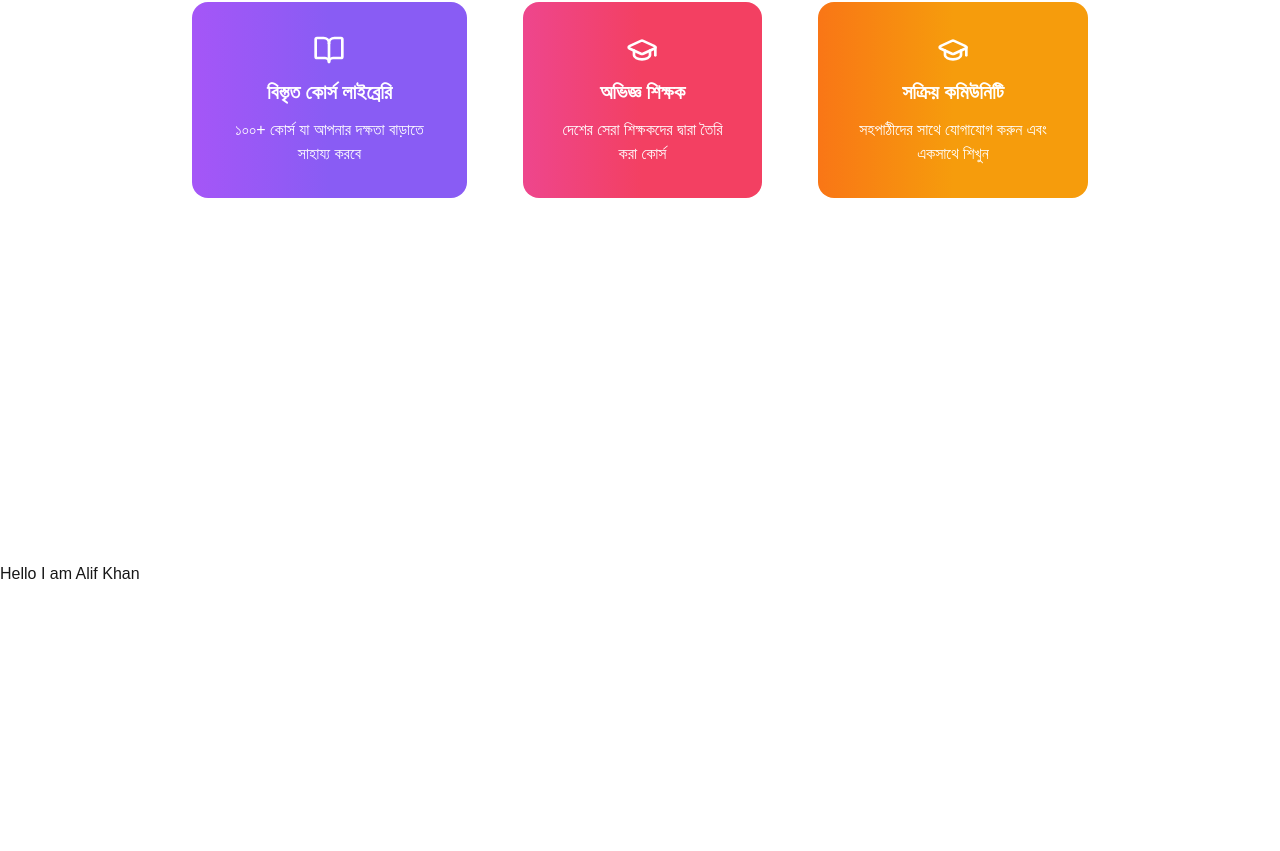
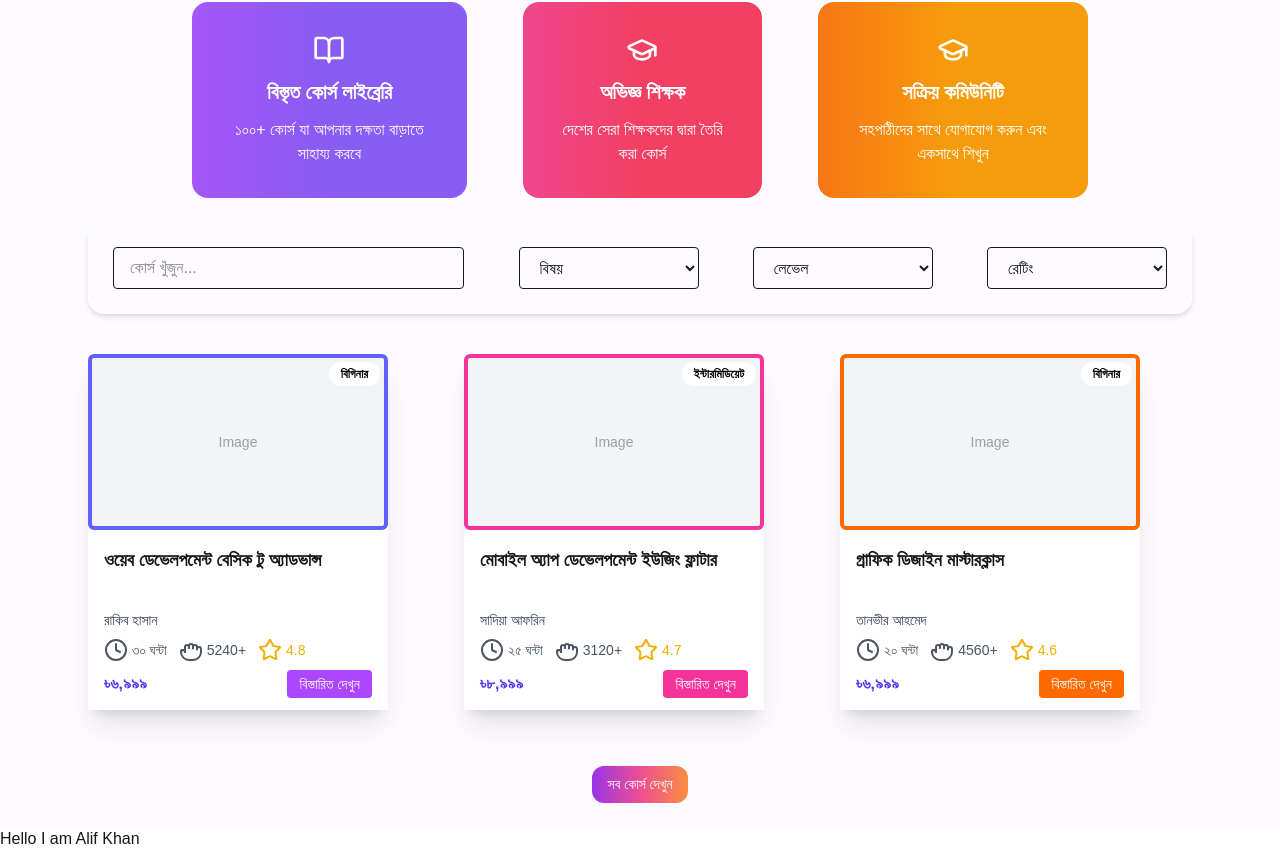
Before and after one commit to MD-Ishan-Rana-MIR/Biddayon-Frontend, a Next.js app: page / in a window 1280 px wide. Shown: the part 1237-2088 px from the top of the page. Before the commit the page ends 1823 px from the top, so only its background shows below. Built offline with nearby package versions, Linux system fonts and the light colour scheme.

Commit message:
popular course section completed

```diff
--- a/src/app/layout.tsx
+++ b/src/app/layout.tsx
@@ -30,7 +30,7 @@ export default function RootLayout({
         className={`${geistSans.variable} ${geistMono.variable} antialiased`}
       >
         <Navbar></Navbar>
-        <main className=" min-h-screen mt-[71px]   mx-auto " >
+        <main className=" min-h-screen pt-[71px] bg-[#FDFBFF]  mx-auto " >
           {children}
         </main>
         <Footer></Footer>
--- a/src/pages/home-page/HomePage.tsx
+++ b/src/pages/home-page/HomePage.tsx
@@ -1,12 +1,14 @@
 import React from 'react'
 import Banner from './Banner'
 import OurCharacter from './OurCharacter'
+import PopularCourse from './PopularCourse'
 
 const HomePage : React.FC = () => {
   return (
     <div>
       <Banner></Banner>
       <OurCharacter/>
+      <PopularCourse/>
     </div>
   )
 }
--- a/src/pages/home-page/OurCharacter.tsx
+++ b/src/pages/home-page/OurCharacter.tsx
@@ -6,14 +6,14 @@ import { motion } from "framer-motion";
 
 const OurCharacter: React.FC = () => {
     return (
-        <div className=' h-screen ' >
-            <div className='mt-32 ' >
+        <div className=' ' >
+            <div className='lg:mt-32 mt-16' >
                 <div>
-                    <button className=' bgGradientColor block mx-auto px-4 py-1 rounded-3xl text-white font-semibold ' >আমাদের বৈশিষ্ট্য</button>
-                    <h1 className='textGradient font-bold text-6xl text-center  leading-24 ' >কেন আমাদের প্লাটফর্ম বেছে নিবেন?</h1>
-                    <h1 className='text-center text-[#6b7280] text-2xl ' >আমাদের প্লাটফর্ম আপনাকে সর্বোচ্চ মানের শিক্ষা প্রদান করে, যা আপনার ক্যারিয়ার উন্নয়নে সাহায্য করবে।</h1>
+                    <button className=' bgGradientColor block mx-auto lg:px-4 px-2 py-1 rounded-3xl text-white font-semibold ' >আমাদের বৈশিষ্ট্য</button>
+                    <h1 className='textGradient font-bold text-2xl my-3 lg:my-0 lg:text-6xl text-center  lg:leading-24 ' >কেন আমাদের প্লাটফর্ম বেছে নিবেন?</h1>
+                    <h1 className='text-center text-[#6b7280] text-lg lg:text-2xl ' >আমাদের প্লাটফর্ম আপনাকে সর্বোচ্চ মানের শিক্ষা প্রদান করে, যা আপনার ক্যারিয়ার উন্নয়নে সাহায্য করবে।</h1>
                 </div>
-                <div className=' max-w-4xl mx-auto flex flex-row justify-between gap-x-14 mt-20  ' >
+                <div className=' max-w-4xl mx-auto flex flex-col lg:flex-row justify-between space-y-7 lg:space-y-0 px-4 lg:px-0 gap-x-14 mt-10 lg:mt-20  ' >
                     {/* 1st  card  */}
                     <motion.div
                         whileHover={{ y: -10 }}
--- /dev/null
+++ b/src/pages/home-page/PopularCourse.tsx
@@ -0,0 +1,169 @@
+'use client';
+
+import { Clock, GrabIcon, Star } from 'lucide-react';
+import Link from 'next/link';
+import { useState } from 'react';
+
+interface Course {
+  title: string;
+  instructor: string;
+  duration: string;
+  students: string;
+  rating: number;
+  price: string;
+  badge: string;
+  borderColor: string;
+  buttonColor: string;
+}
+
+const courses: Course[] = [
+  {
+    title: "ওয়েব ডেভেলপমেন্ট বেসিক টু অ্যাডভান্স",
+    instructor: "রাকিব হাসান",
+    duration: "৩০ ঘন্টা",
+    students: "5240",
+    rating: 4.8,
+    price: "৳৬,৯৯৯",
+    badge: "বিগিনার",
+    borderColor: "border-indigo-500",
+    buttonColor: "bg-purple-500"
+  },
+  {
+    title: "মোবাইল অ্যাপ ডেভেলপমেন্ট ইউজিং ফ্লাটার",
+    instructor: "সাদিয়া আফরিন",
+    duration: "২৫ ঘন্টা",
+    students: "3120",
+    rating: 4.7,
+    price: "৳৮,৯৯৯",
+    badge: "ইন্টারমিডিয়েট",
+    borderColor: "border-pink-500",
+    buttonColor: "bg-pink-500"
+  },
+  {
+    title: "গ্রাফিক ডিজাইন মাস্টারক্লাস",
+    instructor: "তানভীর আহমেদ",
+    duration: "২০ ঘন্টা",
+    students: "4560",
+    rating: 4.6,
+    price: "৳৬,৯৯৯",
+    badge: "বিগিনার",
+    borderColor: "border-orange-500",
+    buttonColor: "bg-orange-500"
+  }
+];
+
+export default function PopularCourse() {
+
+  const [search, setSearch] = useState('');
+  const [subject, setSubject] = useState('');
+  const [level, setLevel] = useState('');
+  const [rating, setRating] = useState('');
+
+  const filteredCourses = courses.filter(course =>
+    course.title.toLowerCase().includes(search.toLowerCase())
+  );
+
+  console.log(filteredCourses)
+
+  return (
+    <div className="p-6 max-w-6xl mx-auto">
+
+      {/* Filter Bar */}
+
+      <div className="flex flex-wrap gap-4 mb-10 shadow-md border border-white p-6 rounded-2xl   justify-between ">
+        <input
+          type="text"
+          placeholder="কোর্স খুঁজুন..."
+          className="px-4 py-2 border focus:ring-2 focus:ring-[#6D63F2]  rounded w-full md:w-1/3"
+          value={search}
+          onChange={(e) => setSearch(e.target.value)}
+        />
+        <select
+          className="px-4 py-2 border rounded w-full md:w-[180px] focus:ring-2 focus:ring-[#6D63F2]  "
+          value={subject}
+          onChange={(e) => setSubject(e.target.value)}
+        >
+          <option value="">বিষয়</option>
+          <option value="web">ওয়েব</option>
+          <option value="app">অ্যাপ</option>
+          <option value="design">ডিজাইন</option>
+        </select>
+        <select
+          className="px-4 py-2 border rounded w-full focus:ring-2 focus:ring-[#6D63F2] md:w-[180px]"
+          value={level}
+          onChange={(e) => setLevel(e.target.value)}
+        >
+          <option value="">লেভেল</option>
+          <option value="beginner">বিগিনার</option>
+          <option value="intermediate">ইন্টারমিডিয়েট</option>
+        </select>
+        <select
+          className="px-4 py-2 border rounded w-full focus:ring-2 focus:ring-[#6D63F2] md:w-[180px]"
+          value={rating}
+          onChange={(e) => setRating(e.target.value)}
+        >
+          <option value="">রেটিং</option>
+          <option value="4.5">4.5+</option>
+          <option value="4.0">4.0+</option>
+        </select>
+      </div>
+
+      {/* Course Cards */}
+      <div className="grid grid-cols-1 items-center justify-between sm:grid-cols-2 md:grid-cols-3 gap-6">
+        {filteredCourses.map((course, index) => (
+          <div
+            key={index}
+            className={`w-full max-w-[300px] bg-white  overflow-hidden shadow-xl relative transition-transform duration-300 hover:-translate-y-4 hover:shadow-2xl`}
+          >
+            <div className="pb-3">
+              <span
+                className={`absolute top-2 right-2 text-xs px-3 py-1 rounded-2xl  text-black font-semibold bg-white `}
+              >
+                {course.badge}
+              </span>
+              <div
+                className={`bg-gray-100 h-44 rounded-md mb-4 flex items-center justify-center border-4 ${course.borderColor}`}
+              >
+                <span className="text-gray-400 text-sm">Image</span>
+              </div>
+              <div className="px-4">
+                <div className=' h-16 ' >
+                  <h2 className="font-bold text-lg mb-1">{course.title}</h2>
+                </div>
+                <p className="text-sm text-gray-700 mb-2">{course.instructor}</p>
+                <div className="flex items-center text-sm gap-3 mb-2 text-gray-600">
+                  <span className="flex items-center gap-1">
+                    <Clock /> {course.duration}
+                  </span>
+                  <span className="flex items-center gap-1">
+                    <GrabIcon /> {course.students}+
+                  </span>
+                  <span className="flex items-center gap-1 text-yellow-500">
+                    <Star /> {course.rating}
+                  </span>
+                </div>
+                <div className="flex justify-between items-center">
+                  <span className="font-bold text-indigo-600">{course.price}</span>
+                  <button
+                    className={`px-3 py-1 rounded text-white text-sm transition-all duration-200 hover:opacity-90 ${course.buttonColor}`}
+                  >
+                    বিস্তারিত দেখুন
+                  </button>
+                </div>
+              </div>
+            </div>
+          </div>
+        ))}
+      </div>
+
+      <div className=' pt-14 ' >
+        <Link href={""}>
+          <button className=' block mx-auto bgGradientColor px-4  py-2 rounded-xl text-white text-[14px]  ' > সব কোর্স দেখুন</button>
+        </Link>
+      </div>
+
+
+
+    </div>
+  );
+}
```
